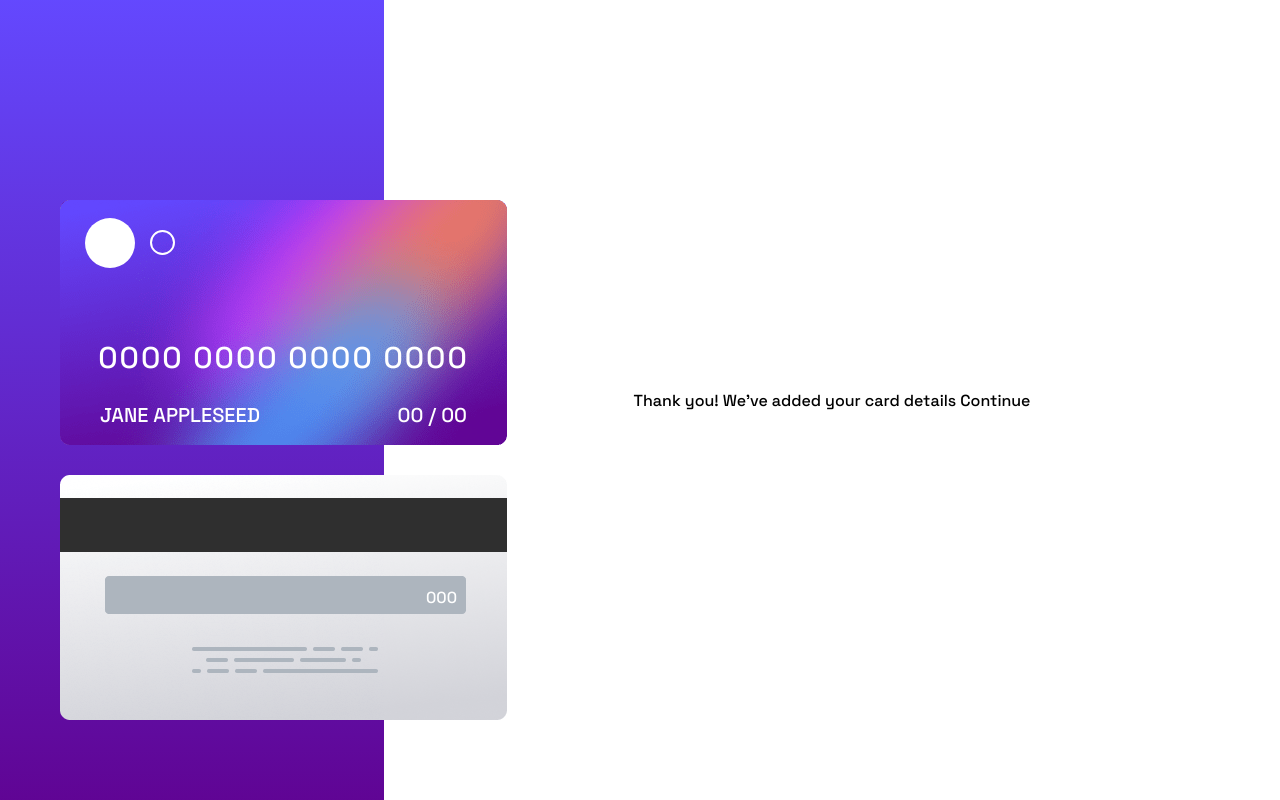
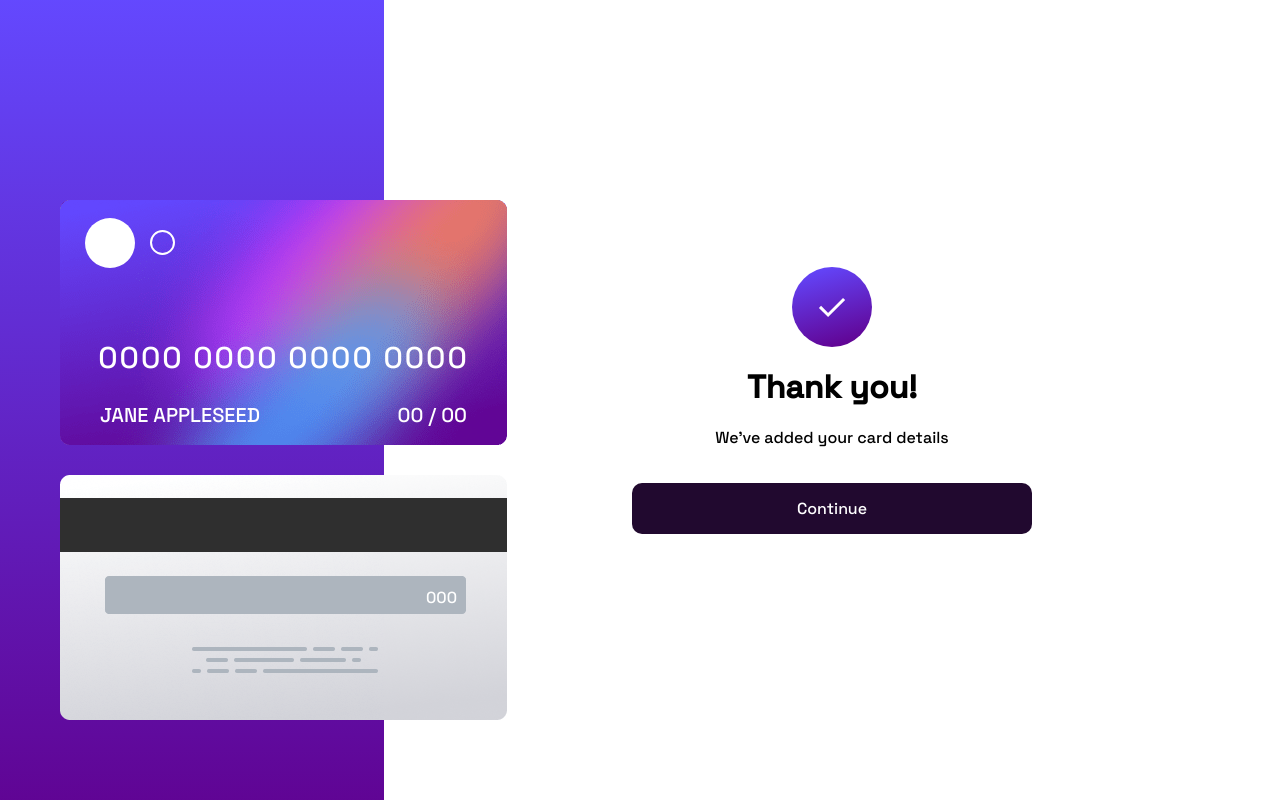
Before and after one commit to femas1/interactive-card-detail, a plain HTML site: page index.html in a window 1280 px wide. Both pictures are taken after typing "Sample", "Sample", "Sample", "Sample", "Sample" into the empty fields and a click on the button "Confirm". Drawn offline with Linux system fonts and the light colour scheme.

Commit message:
added completed state styling for desktop

```diff
--- a/index.html
+++ b/index.html
@@ -60,9 +60,10 @@
        <!-- Completed state start -->
 
        <div class="completedState hidden">
-        Thank you!
-        We've added your card details
-        Continue
+        <img src="images/icon-complete.svg" alt="complete-icon" class="completeIcon">
+        <h1 class="completedState__heading">Thank you!</h1>
+        <p class="completedState__text">We've added your card details</p>
+        <div class="button">Continue</div>
       </div>
 
     <form action="" class="container-white__form">
--- a/style.css
+++ b/style.css
@@ -166,6 +166,37 @@ input::placeholder {
     color: hsl(0, 0%, 100%);
     font-weight: 900;
     font-size: inherit;
+    cursor: pointer;
+}
+
+.button {
+    text-align: center;
+    background-color: hsl(278, 68%, 11%);
+    color: hsl(0, 0%, 100%);
+    border-radius: 10px;
+    padding: 15px 0;
+    width: 100%;
+    margin-top: 25px;
+    cursor: pointer;
+}
+
+.completedState {
+    display: flex;
+    flex-direction: column;
+    align-items: center;
+    justify-content: center;
+    height: 450px;
+    width: 400px;
+}
+
+.completeIcon {
+    height: 80px;
+    width: 80px;
+    margin-bottom: 10px;
+}
+
+.completedState__heading, .completedState__text {
+    padding: 10px 0;
 }
 
 /*//////////////////////////////////////////////////////////////*/
```
